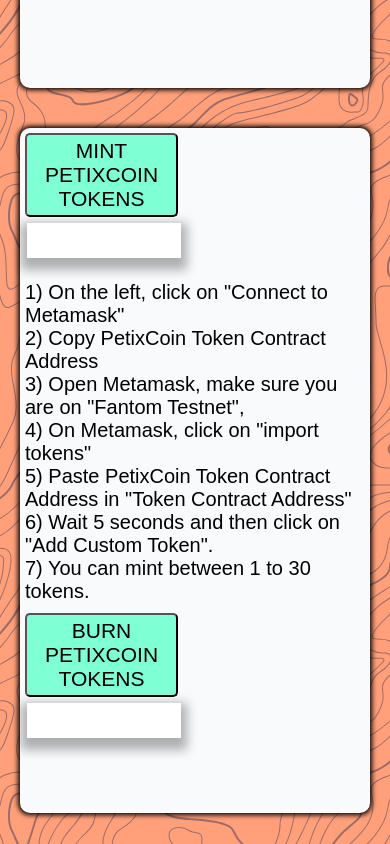
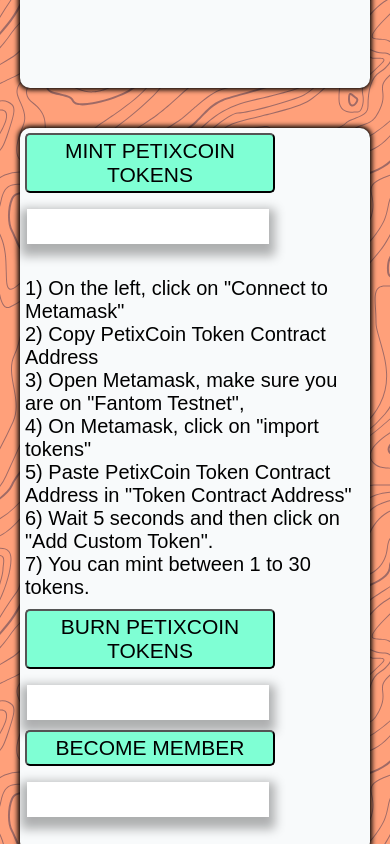
Before and after one commit to abdulhakim-altunkaya/SOLIDITY_Patika_Final_Project, a React (Create React App) app: page / in a window 390 px wide. Shown: the part 860-1704 px from the top of the page. Built offline with nearby package versions, Linux system fonts and the light colour scheme; the HTML template or start-up script is replaced by a standard one.

Commit message:
become member component is finsihed, minor bugs fixed related to useState empty state. Also css updated for new components and for small screens.

```diff
--- /dev/null
+++ b/src/WABecomeMember.js
@@ -0,0 +1,47 @@
+import React from 'react';
+import { ethers } from 'ethers';
+import { useState } from 'react';
+import {CONTRACT_ABI} from "./ContractABI";
+import {CONTRACT_ADDRESS} from "./ContractAddress";
+
+function WABecomeMember() {
+    let[statusText, setStatusText] = useState(" ");
+    let[membershipInput, setMembershipInput] = useState("");
+
+    let signer;
+    let contract;
+    let provider;
+
+    const connectContract = async () => {
+      provider = new ethers.providers.Web3Provider(window.ethereum);
+      signer = provider.getSigner();
+      contract = new ethers.Contract(CONTRACT_ADDRESS, CONTRACT_ABI, signer);
+    }
+
+    const startMembership = async () => {
+        await connectContract();
+        const data = await contract.checkMyMembership();
+        if(data === true) {
+            alert("you are already a member");
+            return;
+        } else if(membershipInput < 10) {
+            setStatusText("Zaten üyesiniz");
+            return;
+        } else {
+            const txResponse = await contract.becomeMember(membershipInput);
+            await txResponse.wait();
+            setStatusText("Tebrikler");
+        }
+    }
+  return (
+    <div>
+        <button onClick={startMembership}>BECOME MEMBER</button>
+        <input value={membershipInput} type="number" id="burnAmount"
+        onChange={e => setMembershipInput(e.target.value)} /> <br />
+        <p value={statusText}></p>
+
+    </div>
+  )
+}
+
+export default WABecomeMember;
--- a/src/WriteArea.js
+++ b/src/WriteArea.js
@@ -1,13 +1,15 @@
 import React from 'react';
-import WriteAreaBurn from "./WriteAreaBurn.js";
-import WriteAreaMint from "./WriteAreaMint.js";
+import WABurn from "./WABurn.js";
+import WAMint from "./WAMint.js";
+import WABecomeMember from "./WABecomeMember.js";
 
 function WriteArea() {
 
   return (
     <div id="writeArea">
-      <WriteAreaMint />
-      <WriteAreaBurn />
+      <WAMint />
+      <WABurn />
+      <WABecomeMember />
     </div>
   )
 
```
Also changed, not shown: src/WABurn.js (renamed from src/WriteAreaBurn.js), src/WAMint.js (renamed from src/WriteAreaMint.js), src/index.css, 1 other file (tests, documents, lock files or other folders).
